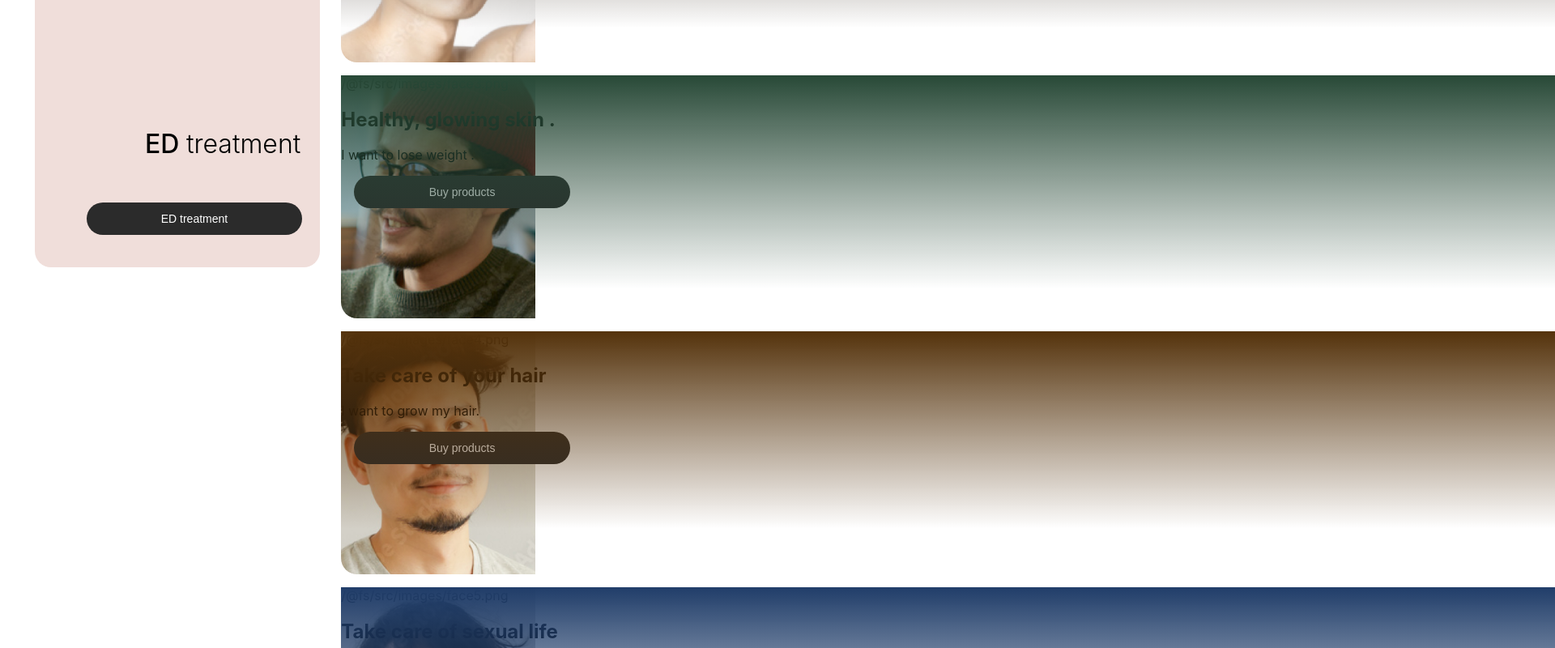
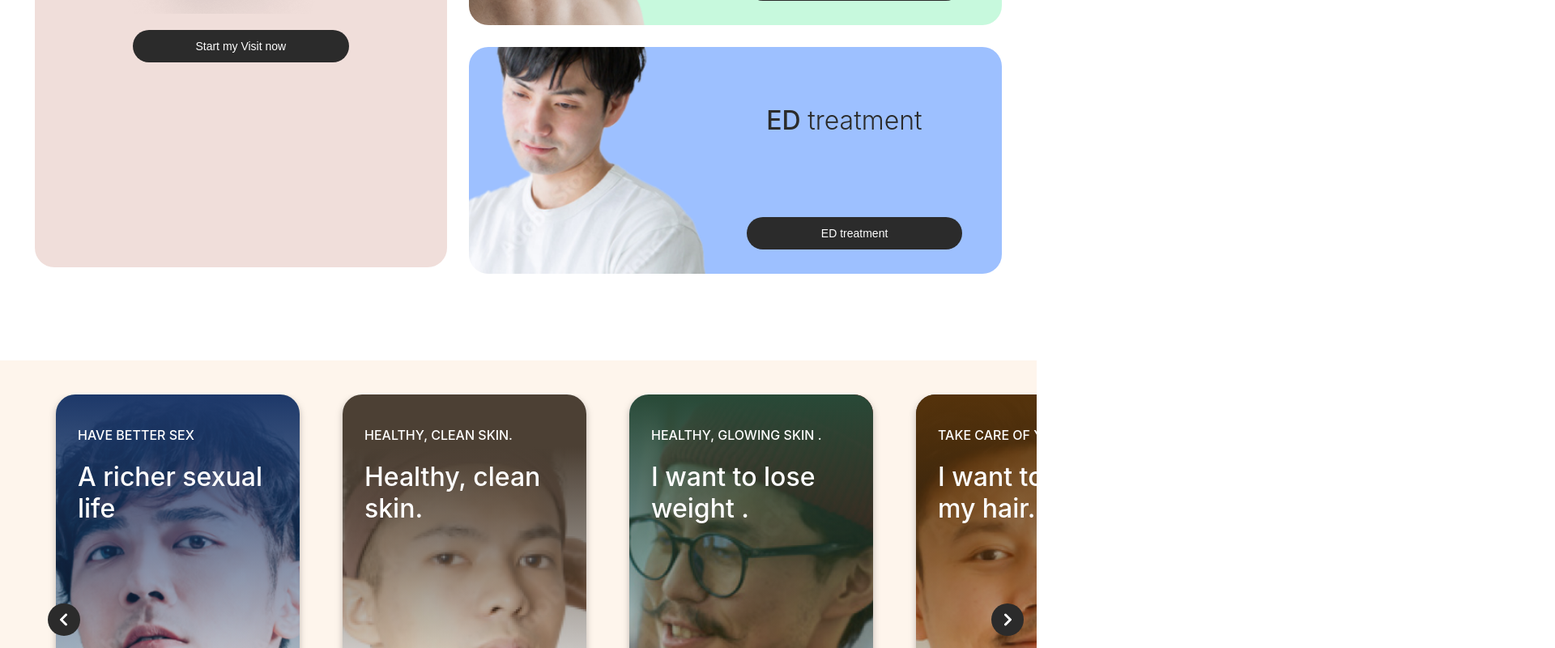
Before and after one commit to camilatanabe/interview-test, a React (Create React App) app: page / in a window 1280 px wide. Shown: the part 1200-2000 px from the top of the page at 81% size, 1920 px wide, since content can reach past the window. Built offline with nearby package versions, Linux system fonts and the light colour scheme.

Commit message:
feat: adding carousel style

```diff
--- a/package.json
+++ b/package.json
@@ -9,7 +9,9 @@
     "react": "^18.2.0",
     "react-dom": "^18.2.0",
     "react-scripts": "5.0.1",
+    "react-slick": "^0.29.0",
     "sass": "^1.56.1",
+    "slick-carousel": "^1.8.1",
     "web-vitals": "^2.1.0"
   },
   "scripts": {
--- a/src/components/Banner/style.scss
+++ b/src/components/Banner/style.scss
@@ -12,7 +12,6 @@
   }
 
   &__text {
-    color: var(--black);
     text-align: left;
 
     h1 {
--- a/src/components/BigCard/index.jsx
+++ b/src/components/BigCard/index.jsx
@@ -33,7 +33,7 @@ const BigCard = ({
         </div>
         <img src={image} alt="" />
       </div>
-      <Button className="button bigCard__button" onClick={onClick}>
+      <Button className="button" onClick={onClick}>
         {buttonText}
       </Button>
     </div>
--- a/src/components/BigCard/style.scss
+++ b/src/components/BigCard/style.scss
@@ -22,7 +22,7 @@
     top: 0;
     bottom: 0;
     z-index: -1;
-    border-radius: 20px;
+    border-radius: 24px;
     background-repeat: no-repeat;
     background-position: 50% 0%, 0;
 
@@ -60,6 +60,7 @@
     padding: calc(var(--gridColumn, 1rem) * 0.8)
       calc(var(--gridColumn, 1rem) * 0.5);
     margin-right: calc(var(--gridColumn, 1rem) * 0.5);
+    margin-bottom: 0;
   }
 }
 
--- a/src/components/Button/style.scss
+++ b/src/components/Button/style.scss
@@ -7,7 +7,7 @@
   width: calc(var(--gridColumn, 1rem) * 5);
   height: var(--btnHeight);
   background: var(--mine-shaft);
-  border-radius: 20px;
+  border-radius: 24px;
   color: var(--white);
   font-weight: 500;
   font-size: 14px;
@@ -15,7 +15,7 @@
 
   &--outlined {
     background: transparent;
-    border: 1px solid var(--black);
+    border: 1px solid var(--mine-shaft);
     color: var(--mine-shaft);
   }
 
--- a/src/components/Carousel/index.jsx
+++ b/src/components/Carousel/index.jsx
@@ -4,19 +4,40 @@ import 'slick-carousel/slick/slick.css'
 import 'slick-carousel/slick/slick-theme.css'
 import Slider from 'react-slick'
 import Button from '../Button'
+import arrowRight from '../../images/arrow-right-icon.svg'
 
-export default function Carousel({ faceCards }) {
+const Carousel = ({ faceCards }) => {
   const [sliderRef, setSliderRef] = useState(null)
 
   const sliderSettings = {
     arrows: false,
-    slidesToShow: 1.5,
+    slidesToShow: 3.5,
     slidesToScroll: 1,
-    infinite: false
+    infinite: false,
+    responsive: [
+      {
+        breakpoint: 768,
+        settings: {
+          slidesToShow: 1.5
+        }
+      }
+    ]
   }
 
   return (
     <div className="carousel">
+      <Button
+        className="button carousel__button"
+        onClick={sliderRef?.slickPrev}
+      >
+        <img src={arrowRight} alt="" />
+      </Button>
+      <Button
+        className="button carousel__button carousel__button--next"
+        onClick={sliderRef?.slickNext}
+      >
+        <img src={arrowRight} alt="" />
+      </Button>
       <Slider ref={setSliderRef} {...sliderSettings}>
         {faceCards.map((faceCard, index) => (
           <div key={index}>
@@ -26,14 +47,17 @@ export default function Carousel({ faceCards }) {
                 backgroundImage: `url(${faceCard.image})`
               }}
             >
-              <p>{faceCard.image}</p>
               <div
                 className="carousel__itemOverlay"
                 style={{ background: faceCard.overlay }}
               ></div>
-              <h2>{faceCard.label}</h2>
-              <p>{faceCard.title}</p>
-              <Button>Buy products</Button>
+              <div className="carousel__itemText">
+                <p>{faceCard.label}</p>
+                <h1>{faceCard.title}</h1>
+              </div>
+              <Button className="button carousel__itemButton">
+                Buy products
+              </Button>
             </div>
           </div>
         ))}
@@ -41,3 +65,5 @@ export default function Carousel({ faceCards }) {
     </div>
   )
 }
+
+export default Carousel
--- a/src/components/Carousel/style.scss
+++ b/src/components/Carousel/style.scss
@@ -1,20 +1,88 @@
 .carousel {
+  position: relative;
+  background-color: rgba(248, 206, 159, 0.2);
+  padding: calc(var(--gridColumn, 1rem) * 0.8) 0
+    calc(var(--gridColumn, 1rem) * 0.8) calc(var(--gridColumn, 1rem) * 0.8);
+  margin: 0 calc(var(--gridColumn, 1rem) * -0.8)
+    calc(var(--gridColumn, 1rem) * 3);
+
+  &__button {
+    position: absolute;
+    top: 50%;
+    bottom: auto;
+    width: var(--btnHeight);
+    border-radius: 50%;
+    transform: rotate(180deg);
+    z-index: 100;
+
+    &--next {
+      transform: none;
+      right: 0;
+      left: auto;
+    }
+  }
+
   &__item {
-    border-radius: 20px;
     position: relative;
-    height: 300px;
-    background-size: contain;
+    border-radius: 24px;
+    height: 40vh;
+    background-size: cover;
+    background-position: center;
     background-repeat: no-repeat;
+    margin: 0 calc(var(--gridColumn, 1rem) * 0.5);
+    filter: drop-shadow(0px 4px 4px rgba(0, 0, 0, 0.25));
   }
 
   &__itemOverlay {
     position: absolute;
+    border-radius: 24px;
     width: 100%;
     height: 100%;
-    left: 0;
-    right: 0;
-    top: 0;
-    bottom: -236px;
-    z-index: 2;
+  }
+
+  &__itemText {
+    position: absolute;
+    top: 5%;
+    text-align: center;
+    color: var(--white);
+    padding: 0 calc(var(--gridColumn, 1rem) * 1);
+
+    h1,
+    p {
+      font-weight: 500;
+    }
+
+    p {
+      text-transform: uppercase;
+    }
+  }
+
+  &__itemButton {
+    position: absolute;
+    z-index: 10;
+    top: auto;
+    bottom: 5%;
+    right: 15%;
+    left: auto;
   }
 }
+
+@media (min-width: '768px') {
+  .carousel {
+    margin-bottom: calc(var(--gridColumn, 1rem) * 2);
+    &__item {
+      height: 60vh;
+    }
+
+    &__itemText {
+      text-align: left;
+      padding: 0 calc(var(--gridColumn, 1rem) * 0.5);
+    }
+
+    &__itemButton {
+      right: auto;
+      left: 5%;
+      width: 35%;
+    }
+  }
+}
--- a/src/components/HimCard/style.scss
+++ b/src/components/HimCard/style.scss
@@ -2,7 +2,7 @@
   display: flex;
   flex-direction: column;
   align-items: center;
-  border-radius: 20px;
+  border-radius: 24px;
   position: relative;
   height: 25vh;
   background-size: contain;
@@ -10,10 +10,17 @@
   background-repeat: no-repeat;
   margin-bottom: calc(var(--gridColumn, 1rem) * 0.8);
 
+  &:last-child {
+    margin-bottom: calc(var(--gridColumn, 1rem) * 3);
+  }
+
   &__content {
     position: absolute;
     text-align: left;
-    right: 50px;
+    top: 5%;
+    bottom: auto;
+    right: 15%;
+    left: auto;
 
     h1 {
       font-size: 32px;
@@ -33,7 +40,8 @@
 
   &__button {
     position: absolute;
-    top: 140px;
+    top: auto;
+    bottom: 5%;
   }
 }
 
@@ -41,6 +49,10 @@
   .himCard {
     height: 32vh;
     margin-bottom: calc(var(--gridColumn, 1rem) * 0.5);
+
+    &:last-child {
+      margin-bottom: 0;
+    }
   }
 }
 
@@ -51,7 +63,7 @@
     &__content {
       display: flex;
       align-items: center;
-      top: 100px;
+      bottom: 40%;
 
       h1 {
         margin: 0;
@@ -59,9 +71,8 @@
     }
 
     &__button {
-      top: auto;
-      bottom: 32px;
-      right: 32px;
+      right: 5%;
+      left: auto;
     }
   }
 }
--- a/src/pages/MainPage/index.jsx
+++ b/src/pages/MainPage/index.jsx
@@ -47,8 +47,8 @@ const MainPage = () => {
             )
           })}
         </div>
-        <Carousel faceCards={faceCards} />
       </div>
+      <Carousel faceCards={faceCards} />
       <Footer footerData={footerData} />
     </div>
   )
--- a/src/pages/MainPage/style.scss
+++ b/src/pages/MainPage/style.scss
@@ -1,4 +1,5 @@
 .mainPage {
+  color: var(--mine-shaft);
   padding: 0 calc(var(--gridColumn, 1rem) * 0.8)
     calc(var(--gridColumn, 1rem) * 0.8);
 }
@@ -11,7 +12,7 @@
     }
 
     &__cardContent {
-      width: 55%;
+      width: 65%;
     }
   }
 }
--- a/src/utils/global.scss
+++ b/src/utils/global.scss
@@ -14,7 +14,6 @@
   --nevada: #626f78;
   --mine-shaft: #2b2b2b;
   --pickled-bluewood: #2d3b53;
-  --black: #000;
   --anakiwa: #9dc0ff;
   --twine: #be9464;
 }
```
Also changed, not shown: src/images/arrow-right-icon.svg (added).
